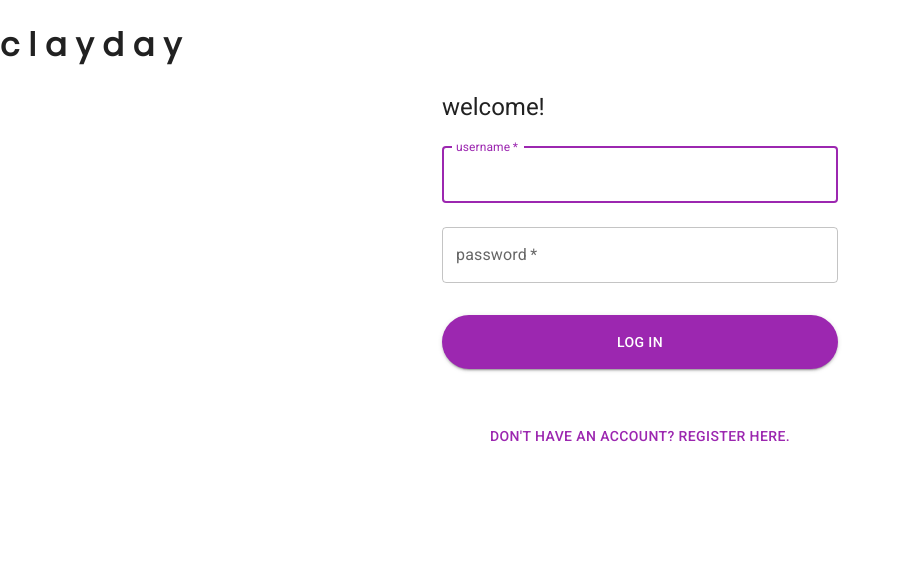
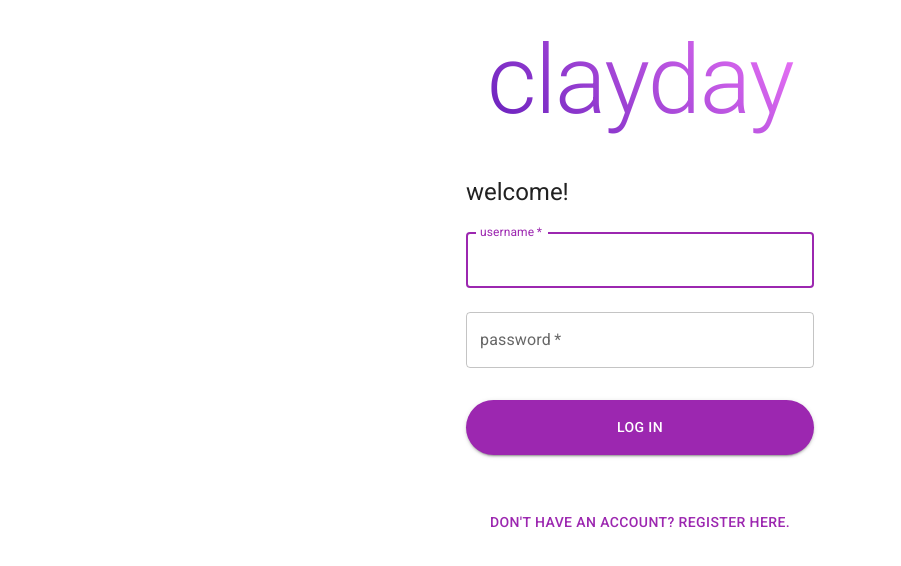
Before and after one commit to jennyouk/clayday, a React app: page / in a window 1280 px wide. Shown: the top 566 px of the page, without its empty margins (0-901 px from the left). Built offline with nearby package versions, Linux system fonts and the light colour scheme.

Commit message:
add gradient header

```diff
--- a/src/components/Entry.jsx
+++ b/src/components/Entry.jsx
@@ -1,6 +1,19 @@
 import React, { useState } from 'react';
 import { Login } from './Login.jsx';
 import { Register } from './Register.jsx';
+import Button from '@mui/material/Button';
+import Avatar from '@mui/material/Avatar';
+import CssBaseline from '@mui/material/CssBaseline';
+import TextField from '@mui/material/TextField';
+import FormControlLabel from '@mui/material/FormControlLabel';
+import Checkbox from '@mui/material/Checkbox';
+import Link from '@mui/material/Link';
+import Grid from '@mui/material/Grid';
+import Box from '@mui/material/Box';
+import Typography from '@mui/material/Typography';
+import Container from '@mui/material/Container';
+import { createTheme, ThemeProvider } from '@mui/material/styles';
+import { useTheme } from '@mui/material/styles';
 
 export const Entry = (props) => {
   const [currentForm, setCurrentForm] = useState('login');
@@ -8,15 +21,36 @@ export const Entry = (props) => {
   const toggleForm = (formName) => {
     setCurrentForm(formName);
   };
+  const theme = useTheme();
 
   return (
-    <div className='Entry'>
-      <h1>c l a y d a y</h1>
-      {currentForm === 'login' ? (
-        <Login onFormSwitch={toggleForm} login={props.login}/>
-      ) : (
-        <Register onFormSwitch={toggleForm} login={props.login} />
-      )}
-    </div>
+    <ThemeProvider theme={theme}>
+      <Container component='main' maxWidth='xs'>
+        <CssBaseline />
+        <Typography
+          variant='h1'
+          align='center'
+          color='grey.700'
+          sx={{
+            backgroundcolor: 'primary',
+            backgroundImage: `linear-gradient(45deg, #5514B4, #FF80FF)`,
+            backgroundSize: '100%',
+            // backgroundRepeat: 'repeat',
+            // backgroundClip: 'text',
+            WebkitBackgroundClip: 'text',
+            WebkitTextFillColor: 'transparent',
+            mt: 3,
+            mb: 5,
+          }}
+        >
+          clayday
+        </Typography>
+        {currentForm === 'login' ? (
+          <Login onFormSwitch={toggleForm} login={props.login} />
+        ) : (
+          <Register onFormSwitch={toggleForm} login={props.login} />
+        )}
+      </Container>
+    </ThemeProvider>
   );
 };
--- a/src/scss/app-home.scss
+++ b/src/scss/app-home.scss
@@ -4,18 +4,18 @@
 @import url('https://fonts.googleapis.com/css2?family=Roboto&display=swap');
 @import url('https://fonts.googleapis.com/css2?family=Poppins&display=swap');
 @import url('https://fonts.googleapis.com/css?family=Roboto:300,400,500,700');
-@font-face {
-  font-family: 'Nunito';
-  font-style: normal;
-  font-weight: 400;
-  font-display: swap;
-  src: local('Nunito Regular'), local('Nunito-Regular'),
-   url(https://fonts.gstatic.com/s/nunito/v11/XRXV3I6Li01BKofINeaBTMnFcQ.woff2)
-   format('woff2');
-  unicode-range: U+0000-00FF, U+0131, U+0152-0153, U+02BB-02BC, U+02C6, U+02DA,
-    U+02DC, U+2000-206F, U+2074, U+20AC, U+2122, U+2191, U+2193, U+2212,
-    U+2215, U+FEFF, U+FFFD;
-}
+// @font-face {
+//   font-family: 'Nunito';
+//   font-style: normal;
+//   font-weight: 400;
+//   font-display: swap;
+//   src: local('Nunito Regular'), local('Nunito-Regular'),
+//    url(https://fonts.gstatic.com/s/nunito/v11/XRXV3I6Li01BKofINeaBTMnFcQ.woff2)
+//    format('woff2');
+//   unicode-range: U+0000-00FF, U+0131, U+0152-0153, U+02BB-02BC, U+02C6, U+02DA,
+//     U+02DC, U+2000-206F, U+2074, U+20AC, U+2122, U+2191, U+2193, U+2212,
+//     U+2215, U+FEFF, U+FFFD;
+// }
 $body-bg: #000;
 $body-color: #111;
 
```
